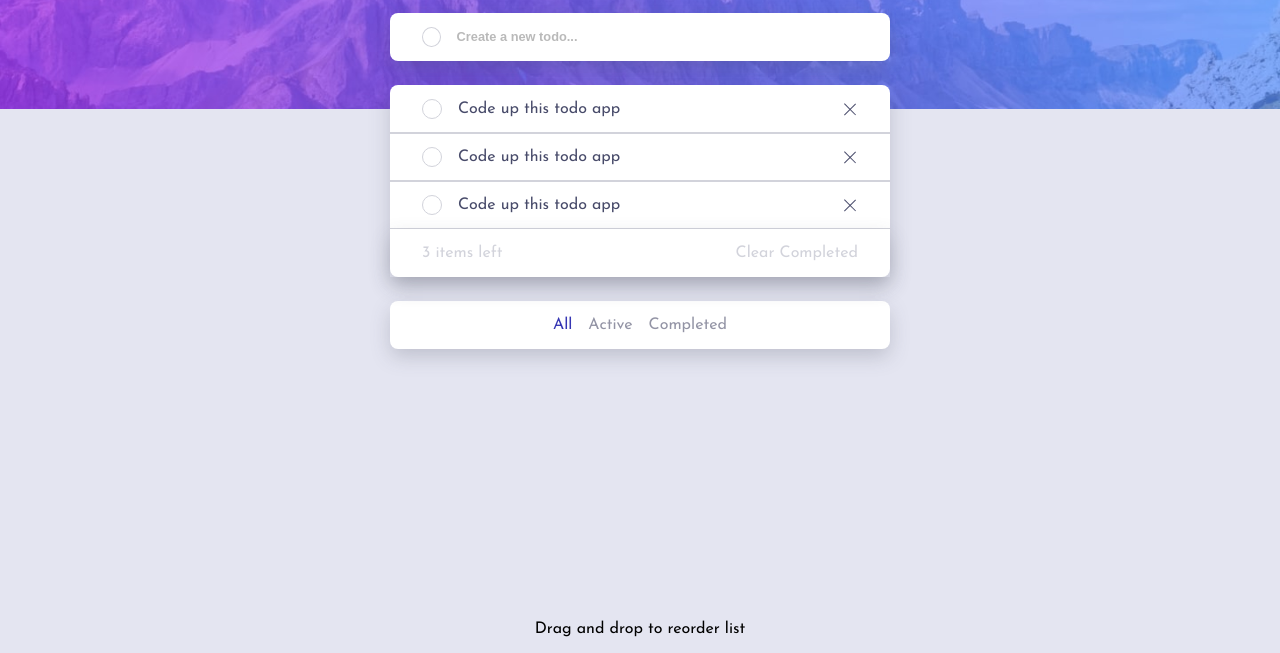
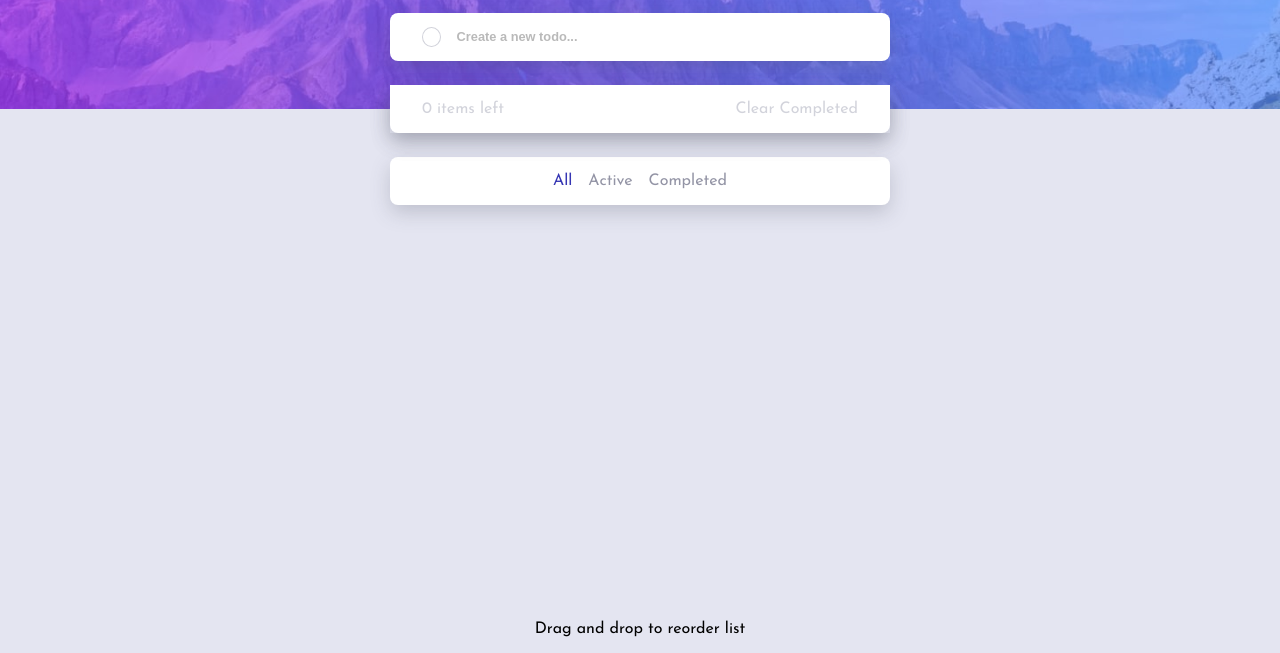
Before and after one commit to AbdelrahmanElsadig/js-todo-list, a plain HTML site: page index.html in a window 1280 px wide. Shown: the part 147-800 px from the top of the page. Drawn offline with Linux system fonts and the light colour scheme.

Commit message:
initial commit

```diff
--- a/index.html
+++ b/index.html
@@ -28,30 +28,7 @@
       </div>
     </header>
     <div class="todos">
-      <div class="row todo">
-        <button class="btn"></button>
-        <p class="todo-details">Code up this todo app</p>
-        <div class="delete-icon">
-          <div class="bar-left"></div>
-          <div class="bar-right"></div>
-        </div>
-      </div>
-      <div class="row todo">
-        <button class="btn"></button>
-        <p class="todo-details">Code up this todo app</p>
-        <div class="delete-icon">
-          <div class="bar-left"></div>
-          <div class="bar-right"></div>
-        </div>
-      </div>
-      <div class="row todo">
-        <button class="btn"></button>
-        <p class="todo-details">Code up this todo app</p>
-        <div class="delete-icon">
-          <div class="bar-left"></div>
-          <div class="bar-right"></div>
-        </div>
-      </div>
+
       <div class="row final">
         <p class="items-left"><span data-items-left></span> items left</p>
         <p data-clear>Clear Completed</p>
```
